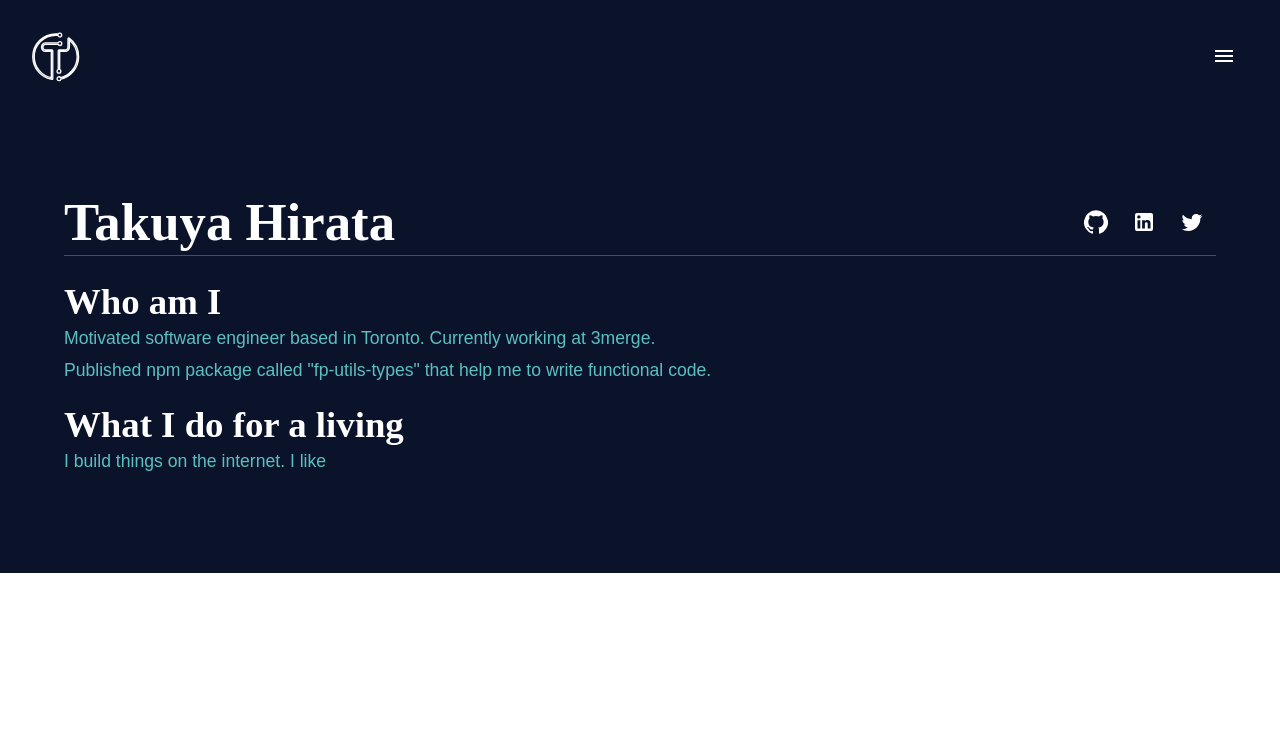
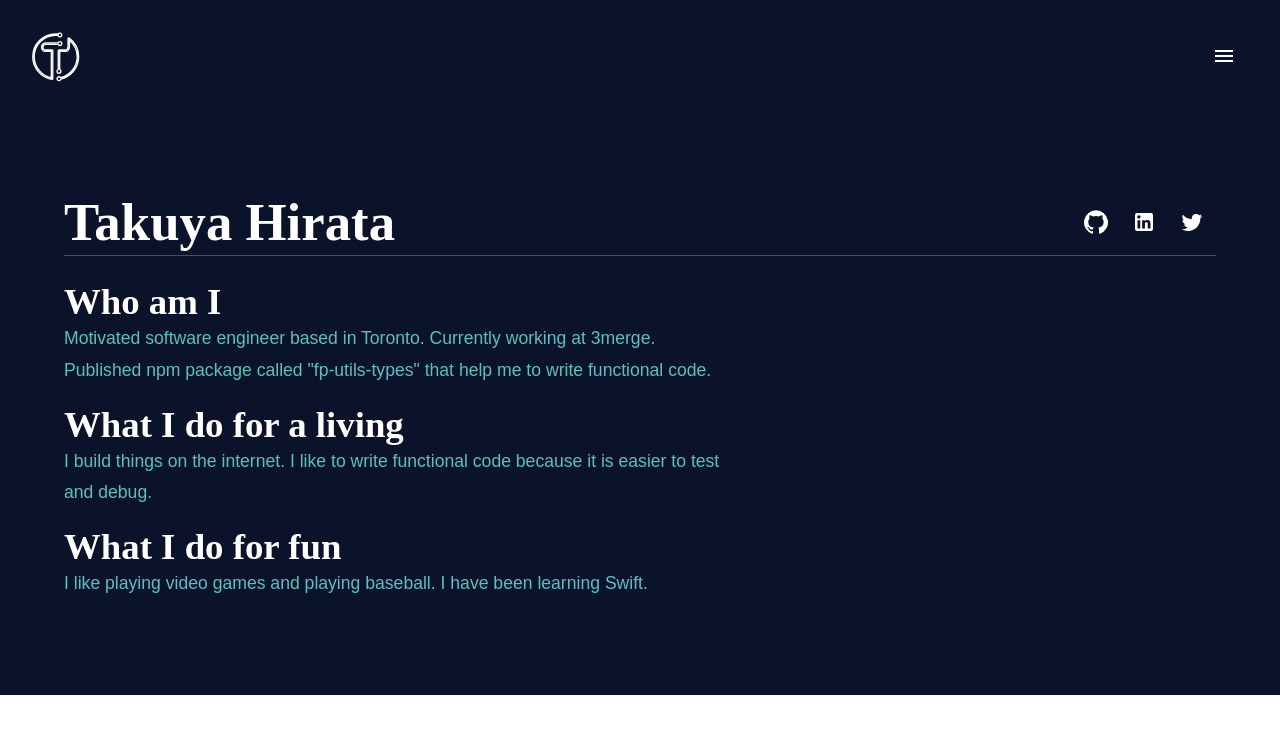
Before and after one commit to takuyahirata23/portfolio-v3, a Next.js app: page /profile in a window 1280 px wide. Shown: the top 734 px of the page. Built offline with nearby package versions, Linux system fonts and the light colour scheme.

Commit message:
feat: profile page

```diff
--- a/pages/profile.js
+++ b/pages/profile.js
@@ -27,7 +27,13 @@ export default function Profile() {
       </Typography>
       <Typography variant="h3">What I do for a living</Typography>
       <Typography color="textSecondary" paragraph>
-        I build things on the internet. I like
+        I build things on the internet. I like to write functional code because
+        it is easier to test and debug.
+      </Typography>
+      <Typography variant="h3">What I do for fun</Typography>
+      <Typography color="textSecondary" paragraph>
+        I like playing video games and playing baseball. I have been learning
+        Swift.
       </Typography>
     </Layout>
   )
```
